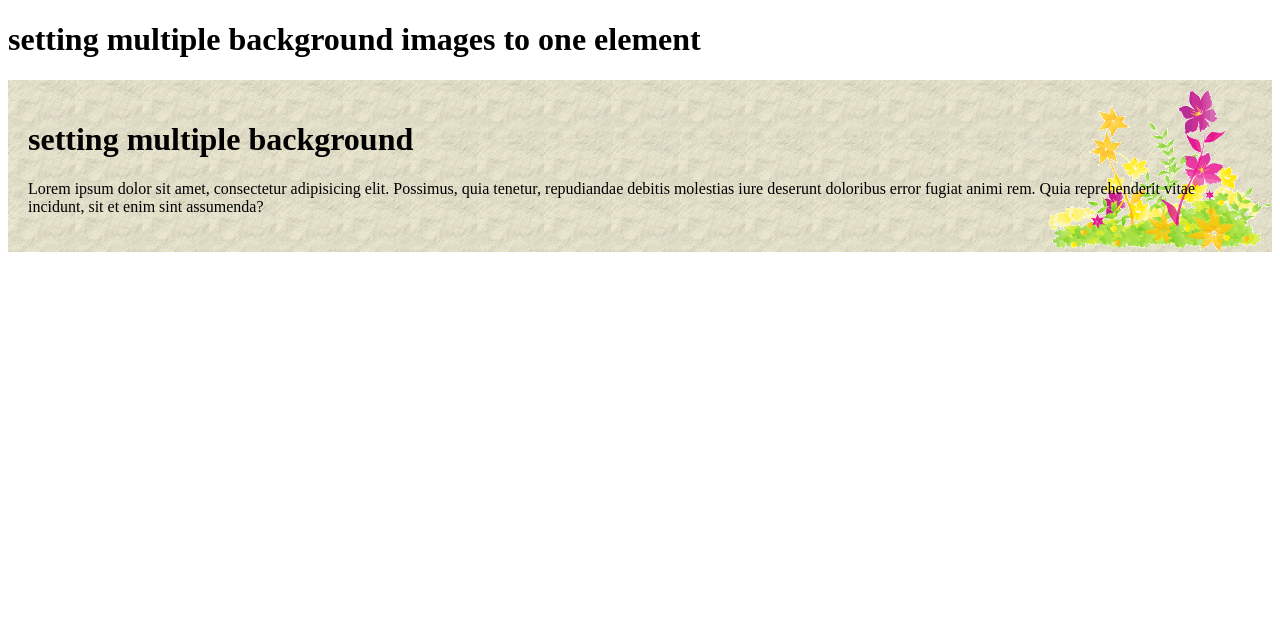
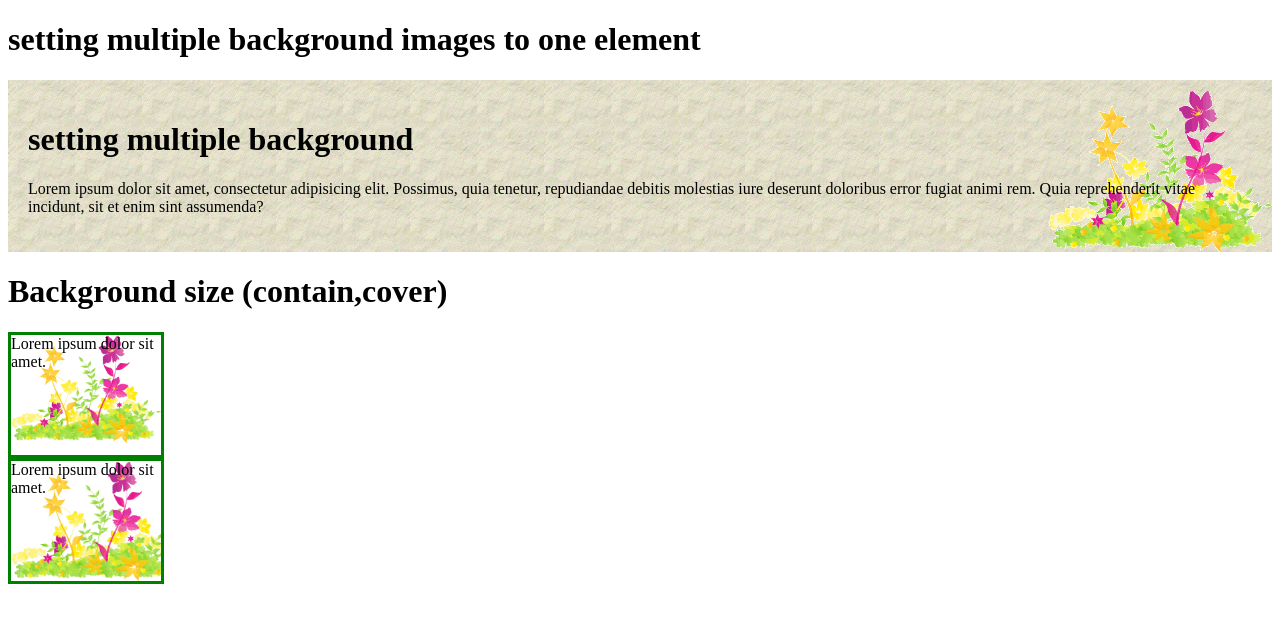
Before and after one commit to ajaysumfactor/W3_CSS, a plain HTML site: page Advanced_css/background/index.html in a window 1280 px wide. Drawn offline with Linux system fonts and the light colour scheme.

Commit message:
contain and cover concept done

```diff
--- a/Advanced_css/background/index.html
+++ b/Advanced_css/background/index.html
@@ -12,5 +12,13 @@
         <h1>setting multiple background</h1>
         <p>Lorem ipsum dolor sit amet, consectetur adipisicing elit. Possimus, quia tenetur, repudiandae debitis molestias iure deserunt doloribus error fugiat animi rem. Quia reprehenderit vitae incidunt, sit et enim sint assumenda?</p>
     </div>
+
+    <h1>Background size (contain,cover)</h1>
+    <div class="contain">
+        Lorem ipsum dolor sit amet.
+     </div>
+    <div class="cover">
+        Lorem ipsum dolor sit amet.
+     </div>
 </body>
 </html>
--- a/Advanced_css/background/style.css
+++ b/Advanced_css/background/style.css
@@ -2,3 +2,21 @@
     background: url('./flower.gif') right bottom no-repeat,url('./background.gif') left top repeat;
     padding: 20px;
 }
+.cover{
+    border: 3px solid green;
+    height: 120px;
+    width: 150px;
+    background: url('./flower.gif');
+    background-repeat: no-repeat;
+    /* content area completely covered with background image */
+    background-size: cover;
+}
+.contain{
+    border: 3px solid green;
+    height: 120px;
+    width: 150px;
+    background: url('./flower.gif');
+    background-repeat: no-repeat;
+    /* width and height must fit inside the content area */
+    background-size: contain;
+}
--- a/Advanced_css/rounded_corner/style.css
+++ b/Advanced_css/rounded_corner/style.css
@@ -27,7 +27,7 @@ p{
     border: 5px solid black;
     background-image: url('../../BOX_MODAL/landscape.jpg');
     background-position: center;
-    background-size: cover;
+    background-size: contain;
     background-repeat: no-repeat;
     background-color: green;
     border-radius: 20px;
```
